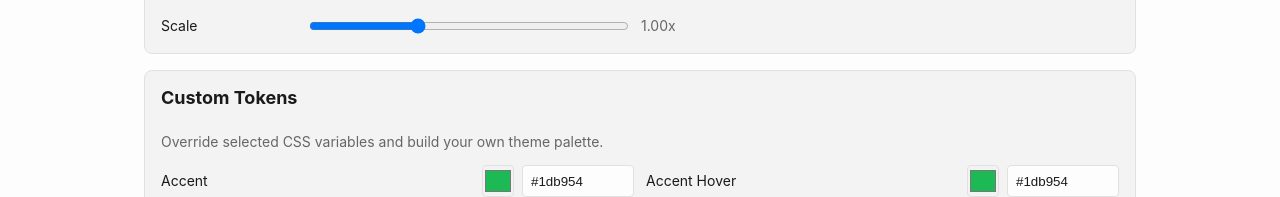
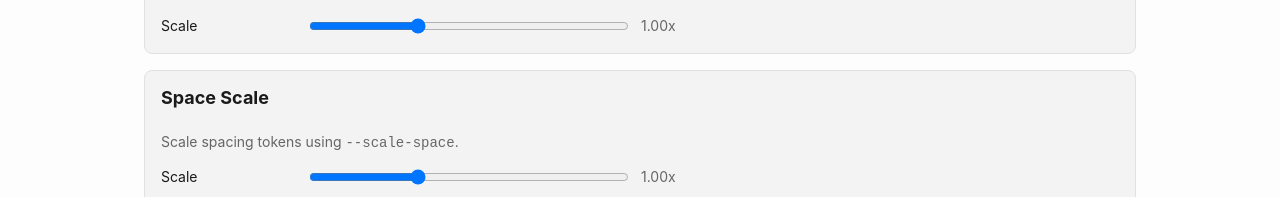
Before and after one commit to waninger/Spotify, a Next.js app: page /settings in a window 1280 px wide. Shown: the part 603-800 px from the top of the page. Built offline with nearby package versions, Linux system fonts and the light colour scheme; no server answers.

Commit message:
update them settings with space scalar

```diff
--- a/src/app/styles/variables.scss
+++ b/src/app/styles/variables.scss
@@ -33,12 +33,19 @@
     --shadow-md: 0 4px 12px rgba(0, 0, 0, 0.12);
 
     /* --- Spacing scale --- */
-    --space-1: 4px;
-    --space-2: 8px;
-    --space-3: 12px;
-    --space-4: 16px;
-    --space-5: 24px;
-    --space-6: 32px;
+    --scale-space: 1;
+    --space-1-base: 4px;
+    --space-2-base: 8px;
+    --space-3-base: 12px;
+    --space-4-base: 16px;
+    --space-5-base: 24px;
+    --space-6-base: 32px;
+    --space-1: calc(var(--space-1-base) * var(--scale-space));
+    --space-2: calc(var(--space-2-base) * var(--scale-space));
+    --space-3: calc(var(--space-3-base) * var(--scale-space));
+    --space-4: calc(var(--space-4-base) * var(--scale-space));
+    --space-5: calc(var(--space-5-base) * var(--scale-space));
+    --space-6: calc(var(--space-6-base) * var(--scale-space));
 
     /* --- Transitions --- */
     --duration-fast: 120ms;
--- a/src/components/features/settings/theme-settings-form/themeSettingsForm.tsx
+++ b/src/components/features/settings/theme-settings-form/themeSettingsForm.tsx
@@ -1,6 +1,6 @@
 "use client";
 
-import { useMemo, useState } from "react";
+import { useState } from "react";
 import { Theme } from "../../../../types/theme";
 import {
   ALLOWED_THEME_TOKENS,
@@ -20,6 +20,8 @@ const TOKEN_LABELS: Record<ThemeTokenName, string> = {
   "--color-border": "Border",
 };
 
+const THEME_MODES: Theme[] = ["system", "light", "dark"];
+
 type Props = {
   initialSettings: ThemeSettings;
 };
@@ -33,14 +35,17 @@ function resolveSystemTheme() {
 function applySettingsPreview(settings: ThemeSettings) {
   const root = document.documentElement;
 
-  const effectiveTheme = settings.mode === "system" ? resolveSystemTheme() : settings.mode;
+  const effectiveTheme =
+    settings.mode === "system" ? resolveSystemTheme() : settings.mode;
   root.setAttribute("data-theme", effectiveTheme);
 
   const scaleUi = settings.scaleUi ?? DEFAULT_THEME_SETTINGS.scaleUi;
   const scaleText = settings.scaleText ?? DEFAULT_THEME_SETTINGS.scaleText;
+  const scaleSpace = settings.scaleSpace ?? DEFAULT_THEME_SETTINGS.scaleSpace;
 
   root.style.setProperty("--scale-ui", String(scaleUi));
   root.style.setProperty("--scale-text", String(scaleText));
+  root.style.setProperty("--scale-space", String(scaleSpace));
 
   for (const token of ALLOWED_THEME_TOKENS) {
     const value = settings.tokens[token];
@@ -56,10 +61,7 @@ function normalizeHex(value: string): string {
   if (!value.startsWith("#")) return value;
   if (value.length === 4) {
     return (
-      "#" +
-      value[1] + value[1] +
-      value[2] + value[2] +
-      value[3] + value[3]
+      "#" + value[1] + value[1] + value[2] + value[2] + value[3] + value[3]
     );
   }
   return value;
@@ -77,8 +79,6 @@ export default function ThemeSettingsForm({ initialSettings }: Props) {
   const [isSaving, setIsSaving] = useState(false);
   const [status, setStatus] = useState<string>("");
 
-  const themeModes = useMemo(() => ["system", "light", "dark"] as Theme[], []);
-
   function updateMode(mode: Theme) {
     const next = { ...settings, mode };
     setSettings(next);
@@ -95,6 +95,13 @@ export default function ThemeSettingsForm({ initialSettings }: Props) {
   function updateTextScale(scaleText: number) {
     const rounded = Math.round(scaleText * 100) / 100;
     const next = { ...settings, scaleText: rounded };
+    setSettings(next);
+    applySettingsPreview(next);
+  }
+
+  function updateSpaceScale(scaleSpace: number) {
+    const rounded = Math.round(scaleSpace * 100) / 100;
+    const next = { ...settings, scaleSpace: rounded };
     setSettings(next);
     applySettingsPreview(next);
   }
@@ -149,17 +156,21 @@ export default function ThemeSettingsForm({ initialSettings }: Props) {
     <div className={styles.container}>
       <section className={styles.card}>
         <h2 className={styles.title}>Theme Mode</h2>
-        <p className={styles.description}>Choose how the app should resolve light and dark styles.</p>
+        <p className={styles.description}>
+          Choose how the app should resolve light and dark styles.
+        </p>
 
         <div className={styles.row}>
-          <label htmlFor="theme-mode" className={styles.label}>Mode</label>
+          <label htmlFor="theme-mode" className={styles.label}>
+            Mode
+          </label>
           <select
             id="theme-mode"
             value={settings.mode}
             onChange={(e) => updateMode(e.target.value as Theme)}
             className={styles.select}
           >
-            {themeModes.map((mode) => (
+            {THEME_MODES.map((mode) => (
               <option key={mode} value={mode}>
                 {mode.charAt(0).toUpperCase() + mode.slice(1)}
               </option>
@@ -170,10 +181,14 @@ export default function ThemeSettingsForm({ initialSettings }: Props) {
 
       <section className={styles.card}>
         <h2 className={styles.title}>UI Scale</h2>
-        <p className={styles.description}>Scale component heights using <code>--scale-ui</code>.</p>
+        <p className={styles.description}>
+          Scale component heights using <code>--scale-ui</code>.
+        </p>
 
         <div className={styles.row}>
-          <label htmlFor="ui-scale" className={styles.label}>Scale</label>
+          <label htmlFor="ui-scale" className={styles.label}>
+            Scale
+          </label>
           <input
             id="ui-scale"
             type="range"
@@ -190,10 +205,14 @@ export default function ThemeSettingsForm({ initialSettings }: Props) {
 
       <section className={styles.card}>
         <h2 className={styles.title}>Text Scale</h2>
-        <p className={styles.description}>Scale typography tokens using <code>--scale-text</code>.</p>
+        <p className={styles.description}>
+          Scale typography tokens using <code>--scale-text</code>.
+        </p>
 
         <div className={styles.row}>
-          <label htmlFor="text-scale" className={styles.label}>Scale</label>
+          <label htmlFor="text-scale" className={styles.label}>
+            Scale
+          </label>
           <input
             id="text-scale"
             type="range"
@@ -205,19 +224,55 @@ export default function ThemeSettingsForm({ initialSettings }: Props) {
             onChange={(e) => updateTextScale(Number(e.target.value))}
           />
           <span className={styles.value}>
-            {(settings.scaleText ?? DEFAULT_THEME_SETTINGS.scaleText).toFixed(2)}x
+            {(settings.scaleText ?? DEFAULT_THEME_SETTINGS.scaleText).toFixed(
+              2,
+            )}
+            x
+          </span>
+        </div>
+      </section>
+
+      <section className={styles.card}>
+        <h2 className={styles.title}>Space Scale</h2>
+        <p className={styles.description}>
+          Scale spacing tokens using <code>--scale-space</code>.
+        </p>
+
+        <div className={styles.row}>
+          <label htmlFor="space-scale" className={styles.label}>
+            Scale
+          </label>
+          <input
+            id="space-scale"
+            type="range"
+            min={0.8}
+            max={1.4}
+            step={0.01}
+            value={settings.scaleSpace ?? DEFAULT_THEME_SETTINGS.scaleSpace}
+            className={styles.range}
+            onChange={(e) => updateSpaceScale(Number(e.target.value))}
+          />
+          <span className={styles.value}>
+            {(settings.scaleSpace ?? DEFAULT_THEME_SETTINGS.scaleSpace).toFixed(
+              2,
+            )}
+            x
           </span>
         </div>
       </section>
 
       <section className={styles.card}>
         <h2 className={styles.title}>Custom Tokens</h2>
-        <p className={styles.description}>Override selected CSS variables and build your own theme palette.</p>
+        <p className={styles.description}>
+          Override selected CSS variables and build your own theme palette.
+        </p>
 
         <div className={styles.tokenGrid}>
           {ALLOWED_THEME_TOKENS.map((token) => (
             <div key={token} className={styles.tokenRow}>
-              <label htmlFor={token} className={styles.label}>{TOKEN_LABELS[token]}</label>
+              <label htmlFor={token} className={styles.label}>
+                {TOKEN_LABELS[token]}
+              </label>
               <input
                 id={token}
                 type="color"
@@ -238,10 +293,20 @@ export default function ThemeSettingsForm({ initialSettings }: Props) {
       </section>
 
       <div className={styles.actions}>
-        <button type="button" onClick={resetSettings} className={styles.secondaryButton} disabled={isSaving}>
+        <button
+          type="button"
+          onClick={resetSettings}
+          className={styles.secondaryButton}
+          disabled={isSaving}
+        >
           Reset
         </button>
-        <button type="button" onClick={saveSettings} className={styles.primaryButton} disabled={isSaving}>
+        <button
+          type="button"
+          onClick={saveSettings}
+          className={styles.primaryButton}
+          disabled={isSaving}
+        >
           {isSaving ? "Saving..." : "Save Settings"}
         </button>
       </div>
--- a/src/types/themeSettings.ts
+++ b/src/types/themeSettings.ts
@@ -18,6 +18,7 @@ export type ThemeSettings = {
   mode: Theme;
   scaleUi: number;
   scaleText: number;
+  scaleSpace: number;
   tokens: ThemeTokenOverrides;
 };
 
@@ -25,6 +26,7 @@ export const DEFAULT_THEME_SETTINGS: ThemeSettings = {
   mode: "system",
   scaleUi: 1,
   scaleText: 1,
+  scaleSpace: 1,
   tokens: {},
 };
 
--- a/src/utils/themeSettings.ts
+++ b/src/utils/themeSettings.ts
@@ -49,9 +49,10 @@ export function normalizeThemeSettings(value: unknown): ThemeSettings {
   const mode = isTheme(raw?.mode) ? raw.mode : DEFAULT_THEME_SETTINGS.mode;
   const scaleUi = clampScale(raw?.scaleUi);
   const scaleText = clampScale(raw?.scaleText);
+  const scaleSpace = clampScale(raw?.scaleSpace);
   const tokens = sanitizeTokens(raw?.tokens);
 
-  return { mode, scaleUi, scaleText, tokens };
+  return { mode, scaleUi, scaleText, scaleSpace, tokens };
 }
 
 export function parseThemeSettingsCookie(cookieValue?: string): ThemeSettings {
@@ -73,6 +74,7 @@ export function toThemeCssVariables(settings: ThemeSettings): Record<string, str
   const vars: Record<string, string> = {
     "--scale-ui": settings.scaleUi.toString(),
     "--scale-text": settings.scaleText.toString(),
+    "--scale-space": settings.scaleSpace.toString(),
   };
 
   for (const token of ALLOWED_THEME_TOKENS as readonly ThemeTokenName[]) {
```
